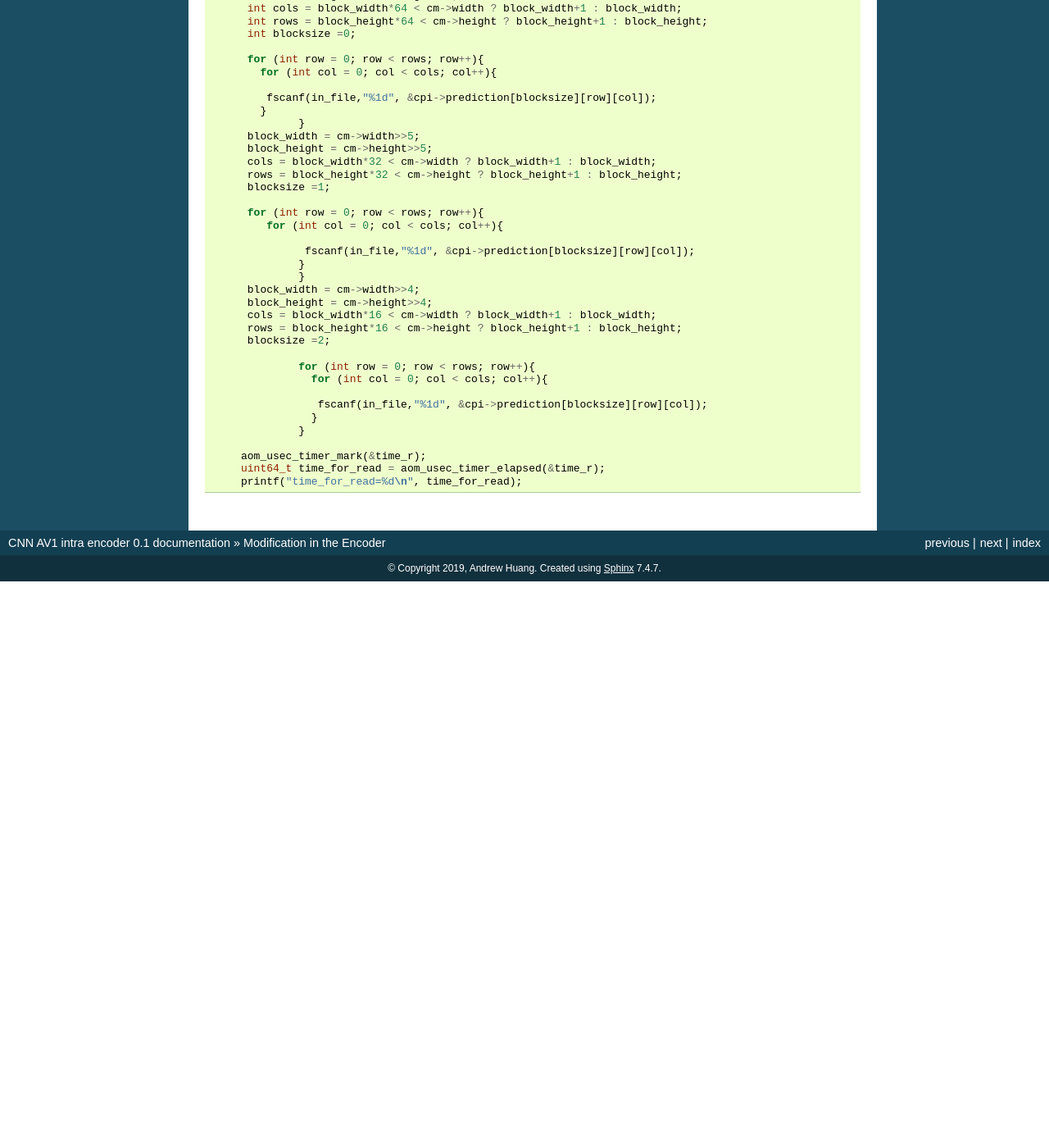
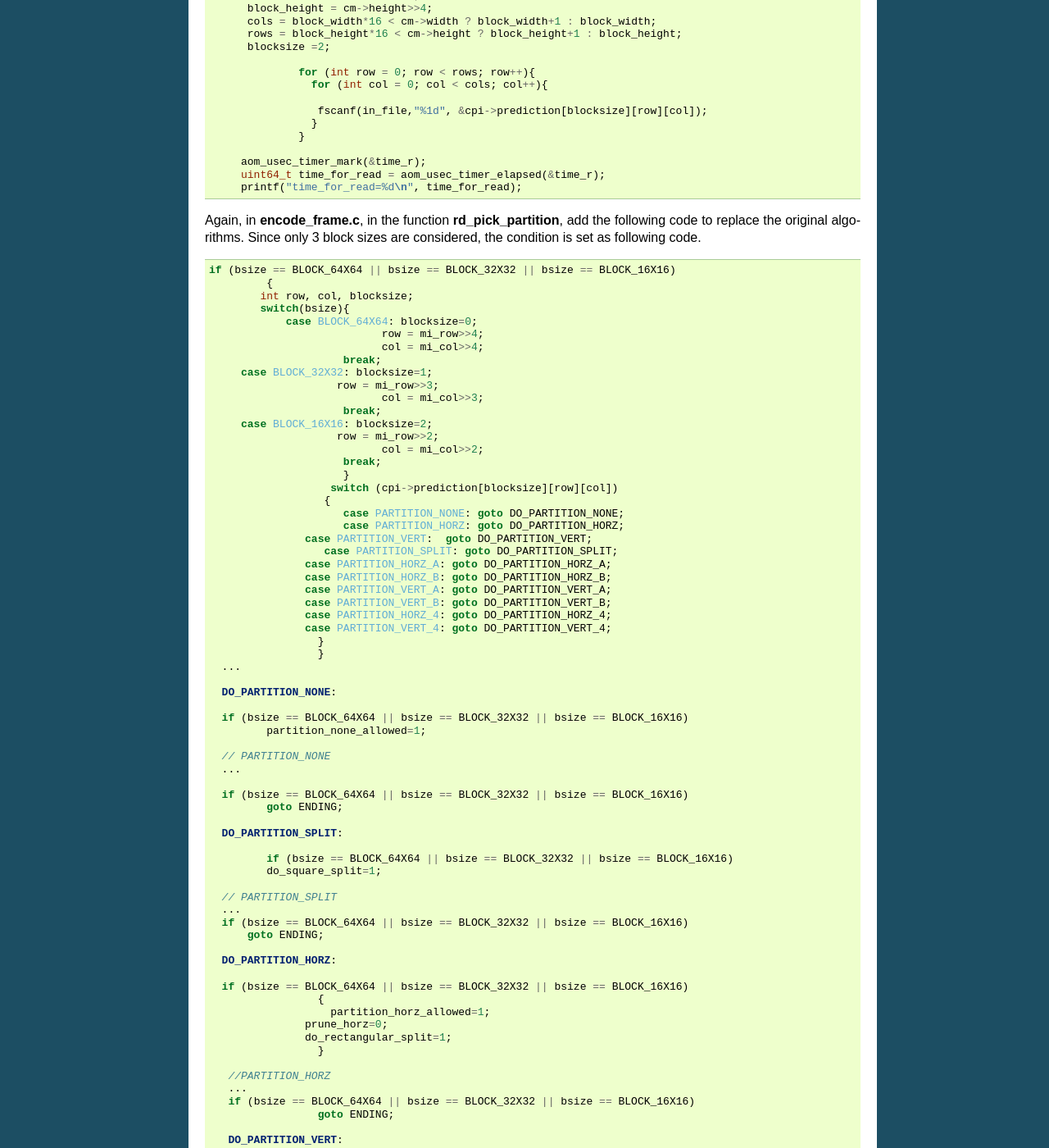
Before and after one commit to epadam/CNN-AV1-intra-encoder, a Sphinx documentation site: the page built from source/encoder_modification.rst, in a window 1280 px wide and 1400 px high, scrolled down 1805 px. Shown: the whole window at 82% size. Built offline with Sphinx 7.4.7, drawn with Linux system fonts in a browser that asks for light colours; before the commit the page ends 2514 px from its top, so only the background shows below that; some of the changed text lies outside the part shown.

Commit message:
Update encoder_modification.rst

```diff
--- a/source/encoder_modification.rst
+++ b/source/encoder_modification.rst
@@ -71,6 +47,7 @@ In **aom_codec_internal.h**, again, add new member **filename** to the structure
     const char *filename;
     ...
     int prediction[3][135][240];
+    ...
   } AV1_COMP;
 
 In **encoder.c**, in the function **av1_create_compressor**, add the code to set up memory space for the prediction array.
@@ -157,3 +134,167 @@ In **encode_frame.c**, in the function **encode_frame_internal**, add the follow
        aom_usec_timer_mark(&time_r);
        uint64_t time_for_read = aom_usec_timer_elapsed(&time_r);
        printf("time_for_read=%d\n", time_for_read);
+
+
+Again, in **encode_frame.c**, in the function **rd_pick_partition**, add the following code to replace the original algorithms. Since only 3 block sizes are considered, the condition is set as following code.
+
+.. code-block:: c
+
+  if (bsize == BLOCK_64X64 || bsize == BLOCK_32X32 || bsize == BLOCK_16X16)
+	   {
+          int row, col, blocksize;
+          switch(bsize){
+	      case BLOCK_64X64: blocksize=0;
+	                     row = mi_row>>4;
+	                     col = mi_col>>4;
+                       break;
+       case BLOCK_32X32: blocksize=1;
+                      row = mi_row>>3;
+	                     col = mi_col>>3;
+                       break;
+       case BLOCK_16X16: blocksize=2;
+                      row = mi_row>>2;
+	                     col = mi_col>>2;
+                       break;
+                       }
+		     switch (cpi->prediction[blocksize][row][col])
+		    {
+		       case PARTITION_NONE: goto DO_PARTITION_NONE;
+		       case PARTITION_HORZ: goto DO_PARTITION_HORZ;
+   	   	 case PARTITION_VERT:  goto DO_PARTITION_VERT;
+	   	    case PARTITION_SPLIT: goto DO_PARTITION_SPLIT;
+      		 case PARTITION_HORZ_A: goto DO_PARTITION_HORZ_A;
+	      	 case PARTITION_HORZ_B: goto DO_PARTITION_HORZ_B;
+	      	 case PARTITION_VERT_A: goto DO_PARTITION_VERT_A;
+	      	 case PARTITION_VERT_B: goto DO_PARTITION_VERT_B;
+      		 case PARTITION_HORZ_4: goto DO_PARTITION_HORZ_4;
+   	   	 case PARTITION_VERT_4: goto DO_PARTITION_VERT_4;
+	  	   }
+	 	   }
+    ...
+
+    DO_PARTITION_NONE:
+
+    if (bsize == BLOCK_64X64 || bsize == BLOCK_32X32 || bsize == BLOCK_16X16)
+	   partition_none_allowed=1;
+
+    // PARTITION_NONE
+    ...
+
+    if (bsize == BLOCK_64X64 || bsize == BLOCK_32X32 || bsize == BLOCK_16X16)
+	   goto ENDING;
+
+    DO_PARTITION_SPLIT:
+
+	   if (bsize == BLOCK_64X64 || bsize == BLOCK_32X32 || bsize == BLOCK_16X16)
+	   do_square_split=1;
+
+    // PARTITION_SPLIT
+    ...
+    if (bsize == BLOCK_64X64 || bsize == BLOCK_32X32 || bsize == BLOCK_16X16)
+   	goto ENDING;
+
+    DO_PARTITION_HORZ:
+
+    if (bsize == BLOCK_64X64 || bsize == BLOCK_32X32 || bsize == BLOCK_16X16)
+		   {
+		     partition_horz_allowed=1;
+	    	 prune_horz=0;
+	    	 do_rectangular_split=1;
+		   }
+
+     //PARTITION_HORZ
+     ...
+     if (bsize == BLOCK_64X64 || bsize == BLOCK_32X32 || bsize == BLOCK_16X16)
+		   goto ENDING;
+
+     DO_PARTITION_VERT:
+
+     if (bsize == BLOCK_64X64 || bsize == BLOCK_32X32 || bsize == BLOCK_16X16)
+	     {
+	       partition_vert_allowed=1;
+     	  prune_vert=0;
+	       do_rectangular_split=1;
+	     	}
+
+      // PARTITION_VERT
+      ...
+      if (bsize == BLOCK_64X64 || bsize == BLOCK_32X32 || bsize == BLOCK_16X16)
+	     goto ENDING;
+      ...
+
+      DO_PARTITION_HORZ_A:
+
+	     if (bsize == BLOCK_64X64 || bsize == BLOCK_32X32 || bsize == BLOCK_16X16)
+      {	partition_horz_allowed=1;
+	      	horza_partition_allowed=1;
+	     }
+
+      //PARTITION_HORZ_A:
+      ...
+      if (bsize == BLOCK_64X64 || bsize == BLOCK_32X32 || bsize == BLOCK_16X16)
+	     goto ENDING;
+
+      DO_PARTITION_HORZ_B:
+      if (bsize == BLOCK_64X64 || bsize == BLOCK_32X32 || bsize == BLOCK_16X16)
+	     {   partition_horz_allowed=1;
+		        horzb_partition_allowed=1;
+		    }
+
+      // PARTITION_HORZ_B
+      ...
+      if (bsize == BLOCK_64X64 || bsize == BLOCK_32X32 || bsize == BLOCK_16X16)
+	     goto ENDING;
+
+      DO_PARTITION_VERT_A:
+
+      if (bsize == BLOCK_64X64 || bsize == BLOCK_32X32 || bsize == BLOCK_16X16)
+		    {  verta_partition_allowed=1;
+	       	partition_vert_allowed=1;
+		    }
+
+      // PARTITION_VERT_A
+	     ...
+
+      if (bsize == BLOCK_64X64 || bsize == BLOCK_32X32 || bsize == BLOCK_16X16)
+      goto ENDING;
+
+      DO_PARTITION_VERT_B:
+	     if (bsize == BLOCK_64X64 || bsize == BLOCK_32X32 || bsize == BLOCK_16X16)
+		    {   vertb_partition_allowed=1;
+		        partition_vert_allowed=1;
+		    }
+
+      // PARTITION_VERT_B
+      ...
+
+      if (bsize == BLOCK_64X64 || bsize == BLOCK_32X32 || bsize == BLOCK_16X16)
+	     goto ENDING;
+
+      DO_PARTITION_HORZ_4:
+
+      if (bsize == BLOCK_64X64 || bsize == BLOCK_32X32 || bsize == BLOCK_16X16)
+      {   partition_horz4_allowed=1;
+          do_rectangular_split=1;
+       }
+
+       // PARTITION_HORZ_4
+       ...
+
+       if (bsize == BLOCK_64X64 || bsize == BLOCK_32X32 || bsize == BLOCK_16X16)
+	      goto ENDING;
+
+       DO_PARTITION_VERT_4:
+
+       if (bsize == BLOCK_64X64 || bsize == BLOCK_32X32 || bsize == BLOCK_16X16)
+		   	 {
+		        partition_vert4_allowed=1;
+		        do_rectangular_split=1;
+			     }
+        // PARTITION_VERT_4
+        ...
+        if (bsize == BLOCK_64X64 || bsize == BLOCK_32X32 || bsize == BLOCK_16X16)
+	       goto ENDING;
+
+        ...
+        ENDING:
```
Also changed, not shown: other parts of source/encoder_modification.rst (+2 -26 lines).
